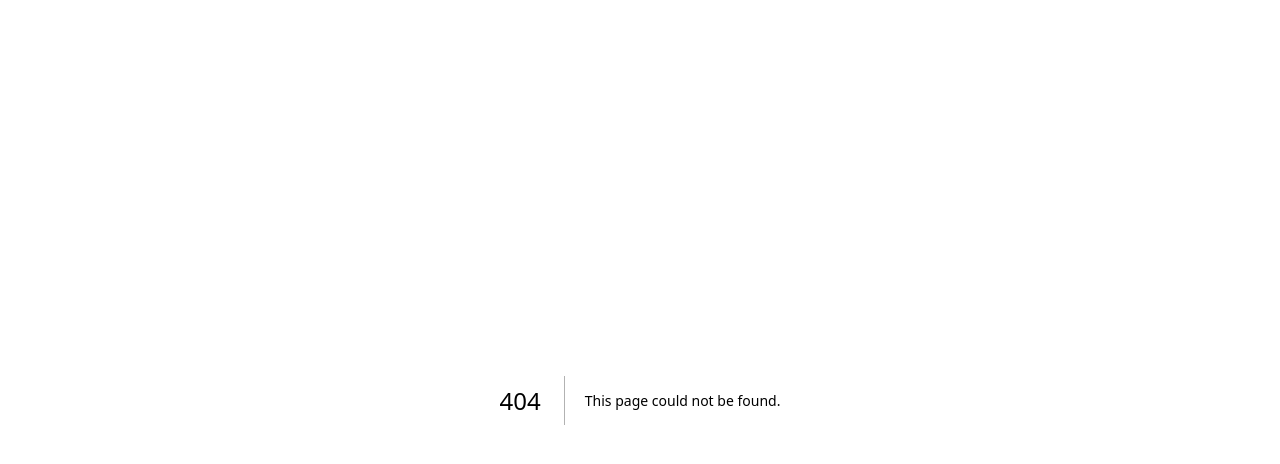
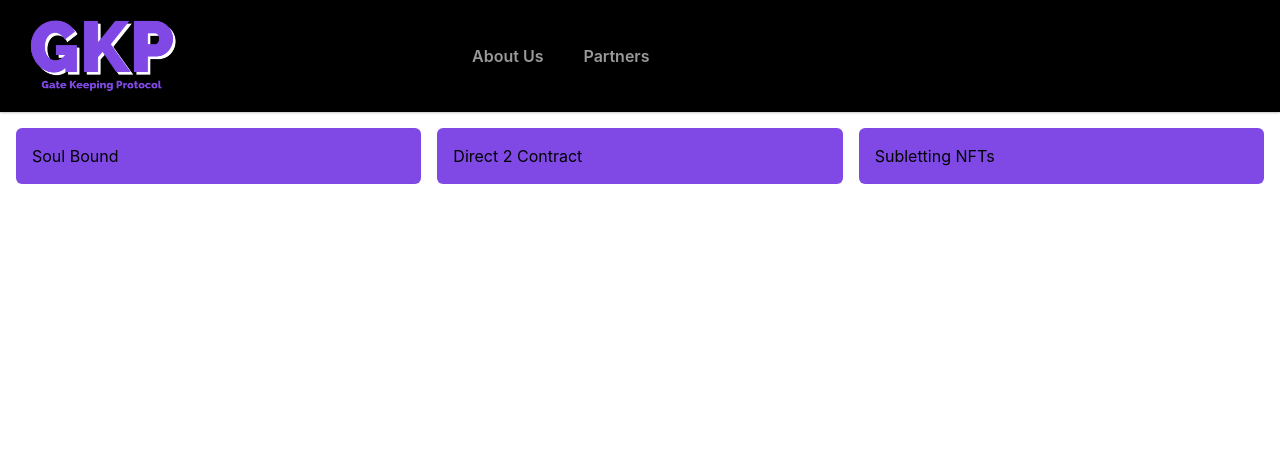
Before and after one commit to arn4b/ethindia2022-gkp, a Next.js app: page /get-started in a window 1280 px wide. Before the commit this address had no page. Shown: the top 464 px of the page. Built offline with nearby package versions, Linux system fonts and the light colour scheme.

Commit message:
added routes for forms

```diff
--- a/components/Common/PrimaryButton.js
+++ b/components/Common/PrimaryButton.js
@@ -4,7 +4,8 @@ export default function PrimaryButton(props) {
   return (
     <button
       onClick={props.onClick}
-      className="text-lg text-white font-semibold bg-purple-1000 px-5 py-2 shadow-white shadow-sm"
+      // className="text-lg text-white font-semibold bg-purple-1000 px-5 py-2 shadow-white shadow-sm"
+      className="transition ease-in-out delay-50 bg-purple-800 hover:-translate-y-1 hover:scale-110 hover:bg-purple-1000 duration-300 rounded-md text-lg text-white font-semibold px-5 py-2 shadow-sm"
     >
       {props.name}
     </button>
--- a/components/LandingPage/IntroSection.js
+++ b/components/LandingPage/IntroSection.js
@@ -1,7 +1,10 @@
 import React from "react";
 import PrimaryButton from "../Common/PrimaryButton";
+import { useRouter } from "next/router";
 
 export default function IntroSection() {
+  const router = useRouter();
+
   return (
     <div>
       <div className="flex justify-center items-center">
@@ -13,7 +16,7 @@ export default function IntroSection() {
         </div>
       </div>
       <div className="flex justify-center">
-        <PrimaryButton onClick={() => {}} name="Try Now"></PrimaryButton>
+        <PrimaryButton onClick={() => {router.push('/get-started')}} name="Try Now"></PrimaryButton>
       </div>
     </div>
   );
--- /dev/null
+++ b/pages/direct-two-contract/index.js
@@ -0,0 +1,13 @@
+import React from 'react'
+import Navbar from '../../components/Common/Navbar'
+
+
+export default function index() {
+  return (
+
+    <div>
+        <Navbar />
+        D2C
+    </div>
+  )
+}
--- /dev/null
+++ b/pages/get-started/index.js
@@ -0,0 +1,19 @@
+import React from "react";
+import Navbar from "../../components/Common/Navbar";
+import { useRouter } from "next/router";
+
+export default function IntroSection() {
+    const router = useRouter();
+    return (
+        <div>
+            <Navbar />
+            <div className="flex justify-center items-center">
+                <div className="columns-3 w-full m-4">
+                    <div className="bg-purple-1000 rounded-md p-4" onClick={() => {router.push('/soul-bound')}}>Soul Bound</div>
+                    <div className="bg-purple-1000 rounded-md p-4" onClick={() => {router.push('/direct-two-contract')}}>Direct 2 Contract</div>
+                    <div className="bg-purple-1000 rounded-md p-4" onClick={() => {router.push('/sublet-nfts')}}>Subletting NFTs</div>
+                </div>
+            </div>
+        </div>
+    );
+}
--- /dev/null
+++ b/pages/soul-bound/index.js
@@ -0,0 +1,13 @@
+import React from 'react'
+import Navbar from '../../components/Common/Navbar'
+
+
+export default function index() {
+  return (
+
+    <div>
+        <Navbar />
+        SOul BOund
+    </div>
+  )
+}
--- /dev/null
+++ b/pages/sublet-nfts/index.js
@@ -0,0 +1,13 @@
+import React from 'react'
+import Navbar from '../../components/Common/Navbar'
+
+
+export default function index() {
+  return (
+
+    <div>
+        <Navbar />
+        Subletting
+    </div>
+  )
+}
```
Also changed, not shown: 1 other file (tests, documents, lock files or other folders).
